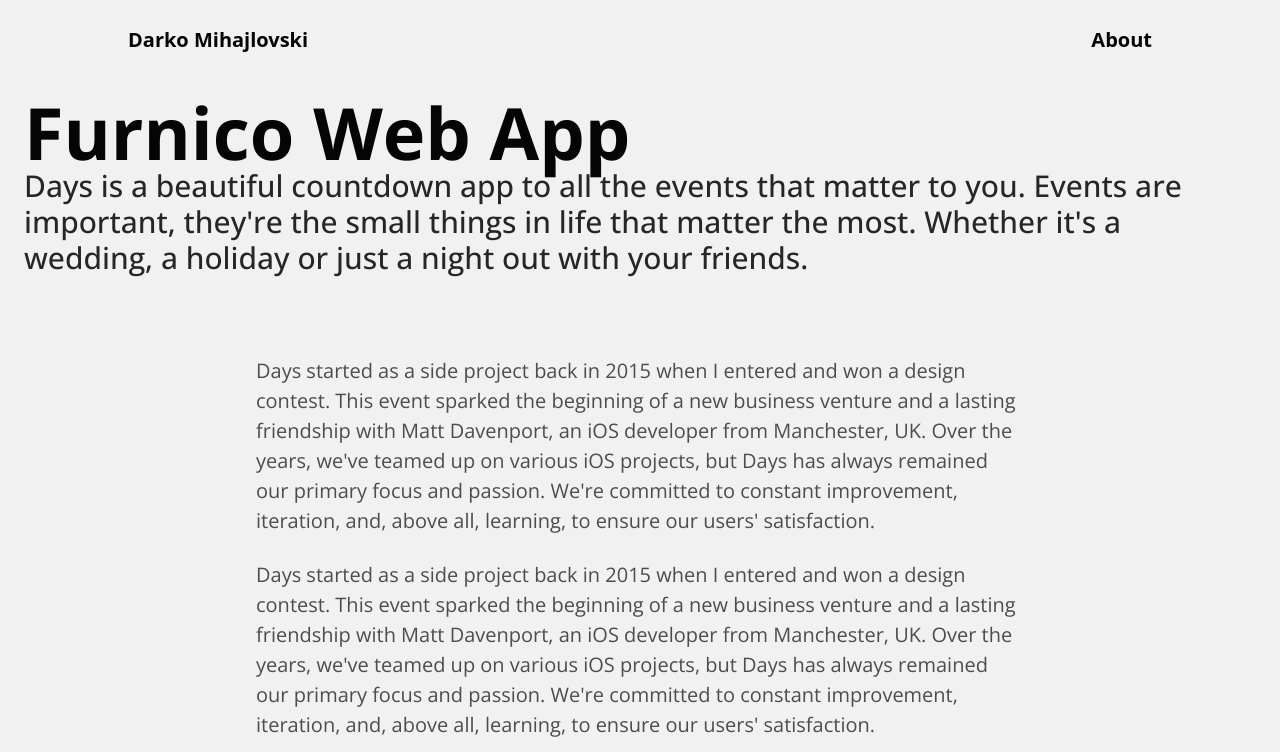
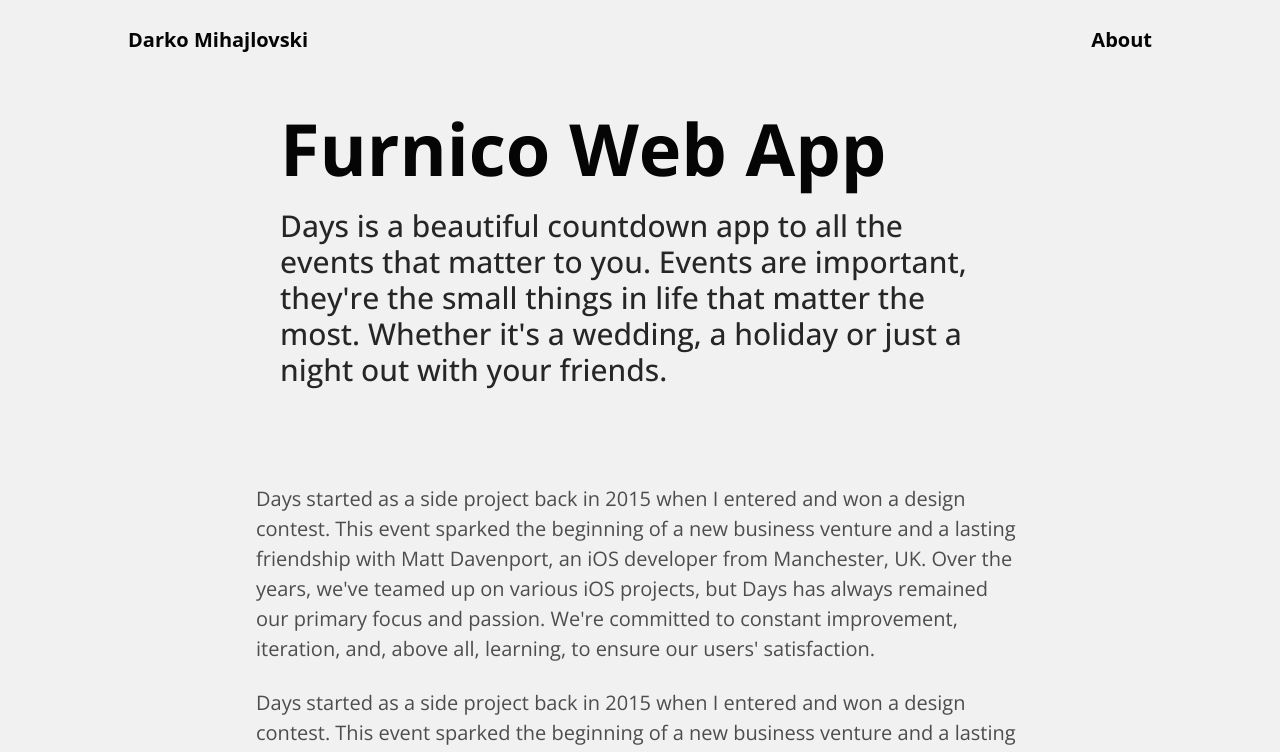
Before and after one commit to DarkoM996/nextjs-pagerouter-portfolio, a Next.js app: page /projects/furnico in a window 1280 px wide. Shown: the top 752 px of the page. Built offline with nearby package versions, Linux system fonts and the light colour scheme.

Commit message:
padding added

```diff
--- a/pages/components/FurnicoHero.jsx
+++ b/pages/components/FurnicoHero.jsx
@@ -3,16 +3,18 @@ import React from "react";
 const FurnicoHero = () => {
   return (
     // In this case h-full is used so the space between the sections is what I needed per design requirements
-    <div className="max-w-screen-xl mx-auto w-full h-full relative px-6 py-4">
-      <h1 className="text-5xl md:text-6xl lg:text-7xl font-bold">
-        Furnico Web App
-      </h1>
-      <h3 className="text-2xl md:text-3xl font-medium text-primary_backgroundDarkerColor-600">
-        Days is a beautiful countdown app to all the events that matter to you.
-        Events are important, they're the small things in life that matter the
-        most. Whether it's a wedding, a holiday or just a night out with your
-        friends.
-      </h3>
+    <div className="max-w-screen-md mx-auto w-full h-full relative px-6 py-8">
+      <div className="flex flex-col justify-center items-start gap-6">
+        <h1 className="text-5xl md:text-6xl lg:text-7xl font-bold">
+          Furnico Web App
+        </h1>
+        <h3 className="text-2xl md:text-3xl font-medium text-primary_backgroundDarkerColor-600">
+          Days is a beautiful countdown app to all the events that matter to
+          you. Events are important, they're the small things in life that
+          matter the most. Whether it's a wedding, a holiday or just a night out
+          with your friends.
+        </h3>
+      </div>
     </div>
   );
 };
```
